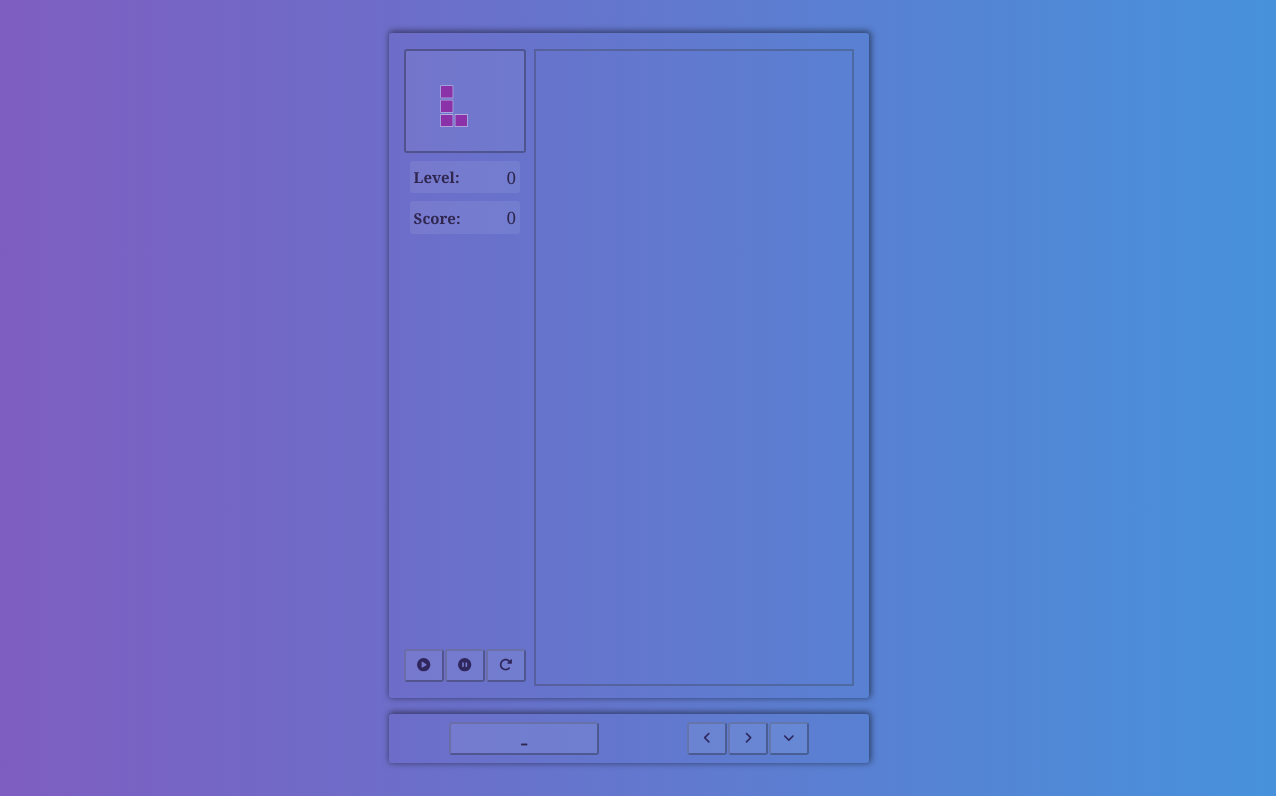
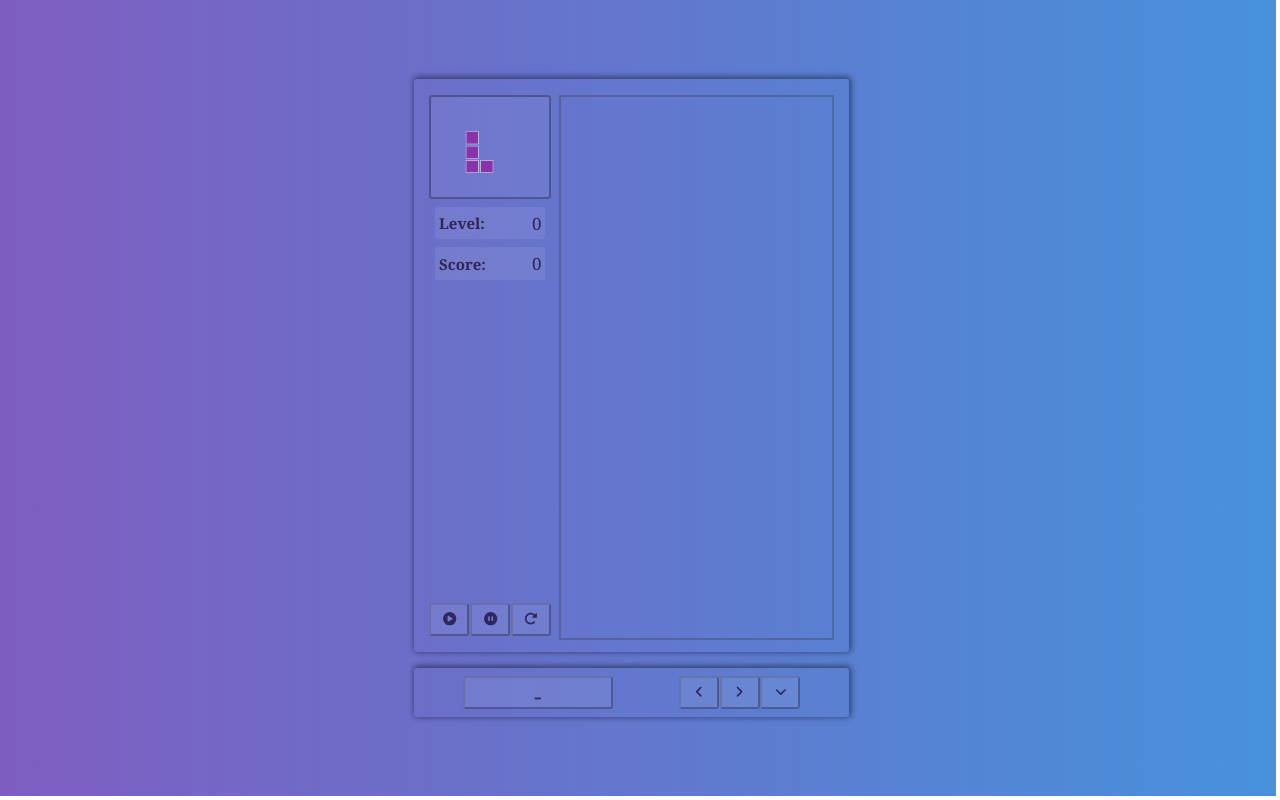
Before and after one commit to AndresMiras/games-fe, an Angular app: page /tetris in a window 1280 px wide. Built offline with nearby package versions, Linux system fonts and the light colour scheme.

Commit message:
style(tetris.scss): implement correct height to display

```diff
--- a/src/app/tetris/tetris.component.scss
+++ b/src/app/tetris/tetris.component.scss
@@ -28,7 +28,7 @@ $color-secondary-border: rgba(25, 118, 210, 0.65);
       display: flex;
       align-items: flex-start;
       justify-content: center;
-      height: 50vmax;
+      height: 85%;
       width: 90%;
       padding: 1em;
       border: 2px solid
```
